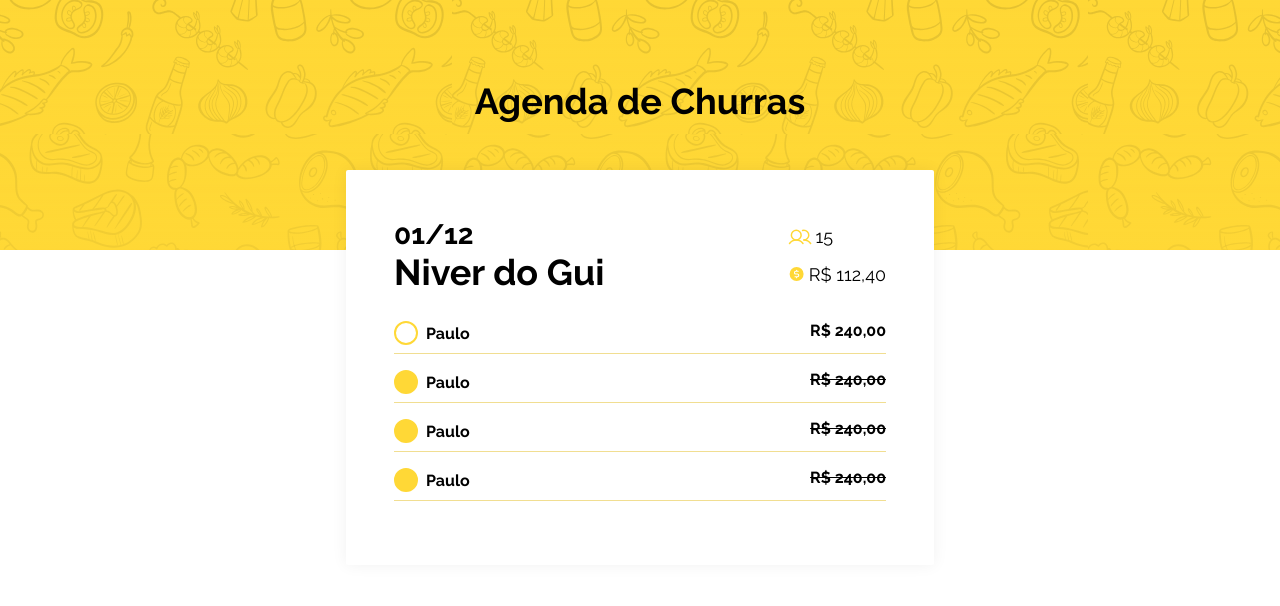
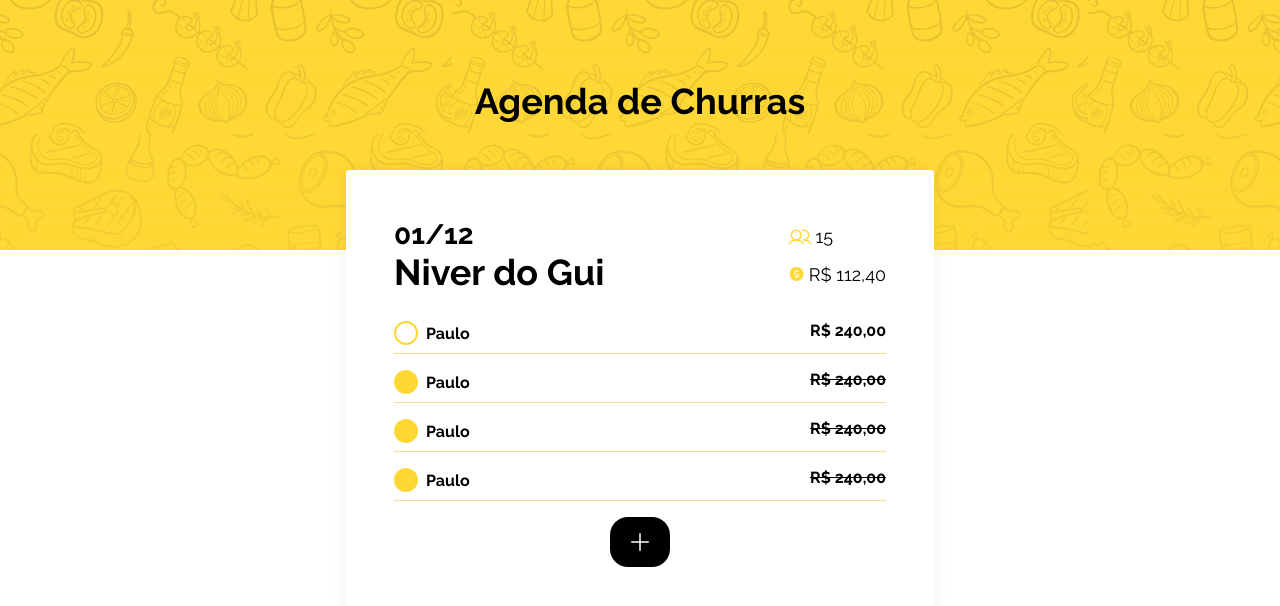
Before and after one commit to pleonardodp12/churras, a React (Create React App) app: page /churras/1 in a window 1280 px wide. Shown: the top 606 px of the page. Built offline with nearby package versions, Linux system fonts and the light colour scheme.

Commit message:
feat: Create Add Button

```diff
--- /dev/null
+++ b/src/components/AddButton/index.tsx
@@ -0,0 +1,16 @@
+import { Plus } from 'phosphor-react';
+import { ButtonHTMLAttributes } from 'react';
+import { useTheme } from 'styled-components';
+import { Button } from './styles';
+
+type IProps = ButtonHTMLAttributes<HTMLButtonElement>;
+
+export function AddButton(props: IProps) {
+  const { ...rest } = props;
+  const { colors } = useTheme();
+  return (
+    <Button {...rest}>
+      <Plus size={24} color={colors.white} />
+    </Button>
+  );
+}
--- /dev/null
+++ b/src/components/AddButton/styles.ts
@@ -0,0 +1,17 @@
+import styled from 'styled-components';
+
+export const Button = styled.button`
+  width: 60px;
+  height: 50px;
+  border-radius: 18px;
+  margin: 0 auto;
+  background-color: ${({ theme }) => theme.colors.black};
+  display: flex;
+  align-items: center;
+  justify-content: center;
+  border: none;
+  transition: filter 0.3s;
+  &:hover {
+    filter: brightness(0.4);
+  }
+`;
--- a/src/screens/DetailBarbecue/index.tsx
+++ b/src/screens/DetailBarbecue/index.tsx
@@ -1,3 +1,4 @@
+import { AddButton } from 'components/AddButton';
 import { PriceTotal } from 'components/PriceTotal/intex';
 import { QuantityPeoples } from 'components/QuantityPeoples';
 import { WrapperScreen } from 'styles/global';
@@ -31,6 +32,7 @@ export function DetailBarbecue() {
           <ListItem paid />
           <ListItem paid />
           <ListItem paid />
+          <AddButton />
         </ListContainer>
       </WrapperOutSide>
     </WrapperScreen>
```
